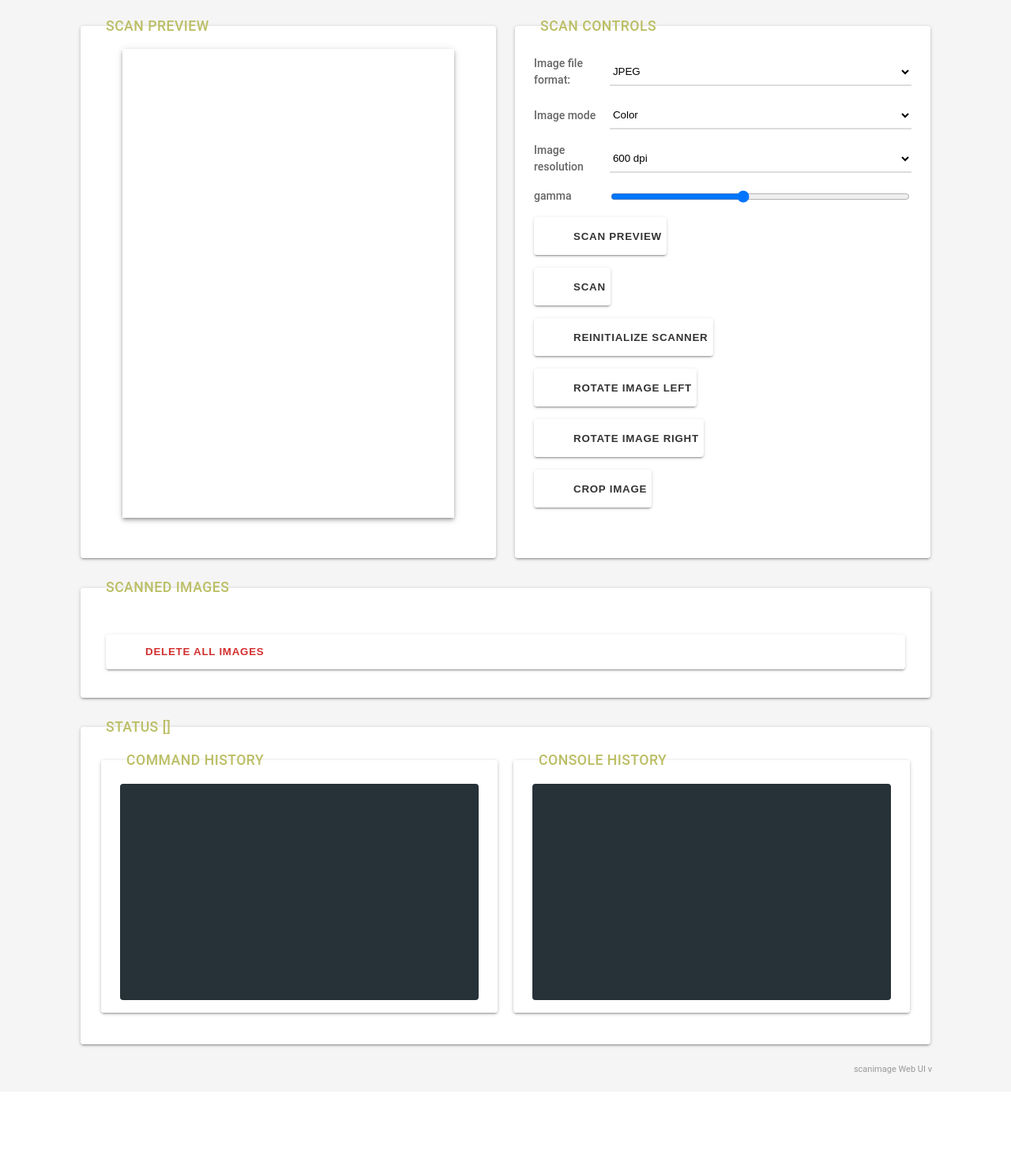
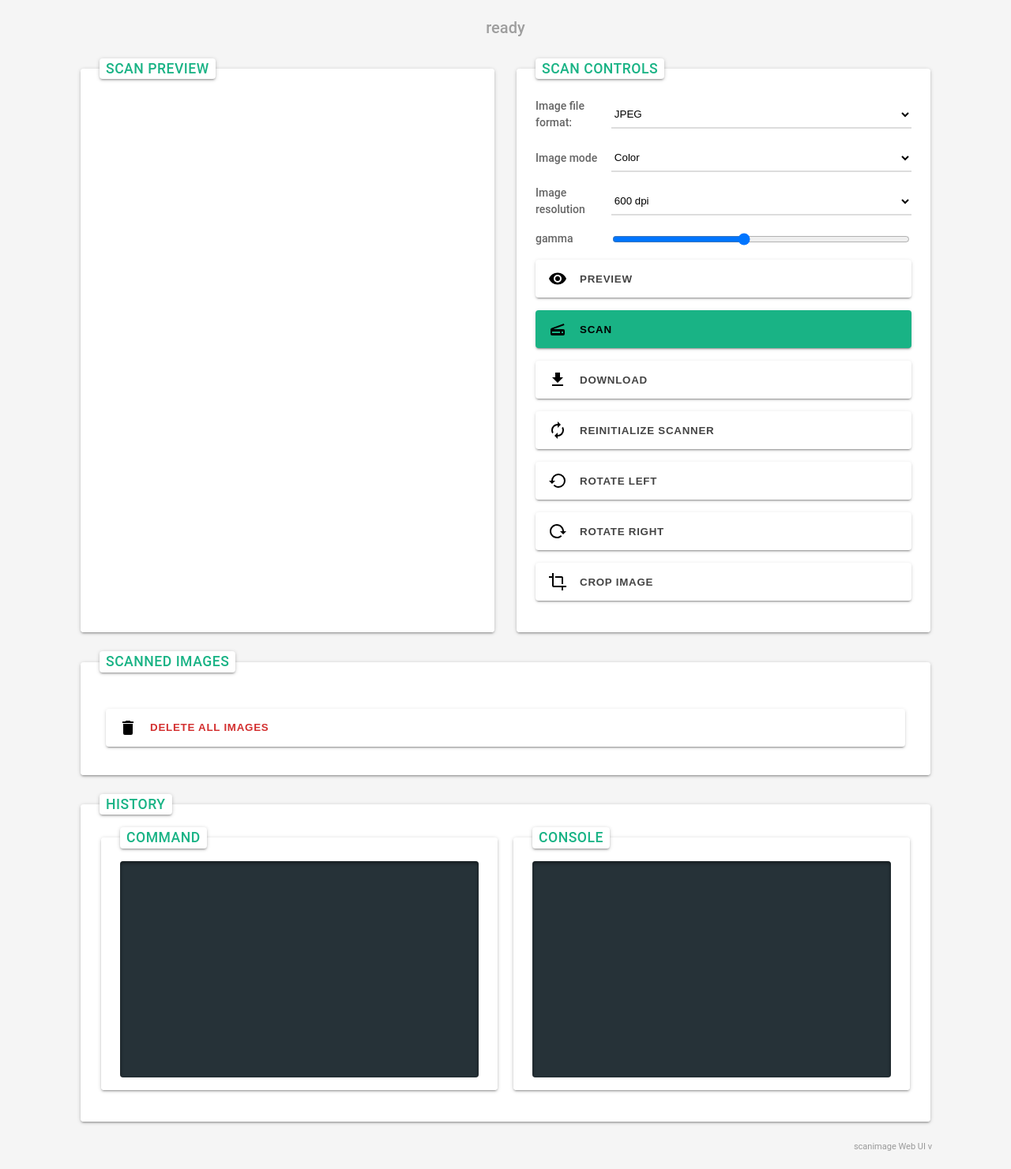
Before and after one commit to R3tr0BoiDX/scanimage-webui, a Flask app: template scanimage_webui/templates/index.html in a window 1280 px wide. Shown: the whole page at 79% size. Before the commit the page ends 1360 px from the top, so only its background shows below. Run offline with Flask 3, Linux system fonts and the light colour scheme; the template is opened without the code that fills it, so the values that code supplies are empty.

Commit message:
Added download button of whatever the current preview is, fine tuned the style

```diff
--- a/scanimage_webui/app.py
+++ b/scanimage_webui/app.py
@@ -68,7 +68,7 @@ class WebUI:
         args = request.args
         format_ = args.get("format", "jpg")
         params = {
-            "mode": args.get("mode", "Color"),
+            "mode": args.get("mode", "Gray"),
             "format": args.get("format", "jpg"),
             "resolution": args.get("resolution", "300"),
             "gamma": args.get("gamma", "2.2"),
@@ -87,7 +87,7 @@ class WebUI:
         args = request.args
         filename = "scan-preview.jpeg"
         params = {
-            "mode": "Color",
+            "mode": "Gray",
             "format": "jpeg",
             "resolution": "75",
             "gamma": args.get("gamma", "2.2"),
--- a/scanimage_webui/libs/scanner.py
+++ b/scanimage_webui/libs/scanner.py
@@ -13,7 +13,7 @@ class Scanner:
 
     STATUS_ERROR = "error"
     STATUS_READY = "ready"
-    STATUS_PROCESSING = "processing"
+    STATUS_PROCESSING = "scanning"
 
     def __init__(self, scans_path: str):
         self._scanner_device: Optional[str] = None
--- a/scanimage_webui/static/css/app.css
+++ b/scanimage_webui/static/css/app.css
@@ -1,14 +1,21 @@
+:root {
+  --primary-color: #19b385;
+  --secondary-color: #f1e3b6;
+  --background-color: #f5f5f5;
+}
+
 /* --- Global & Typography --- */
 body {
   font-family: Roboto, -apple-system, BlinkMacSystemFont, "Segoe UI", Helvetica,
     Arial, sans-serif;
   font-size: 14px;
-  background-color: #f5f5f5;
+  background-color: var(--background-color);
   color: #333;
   line-height: 1.5;
+  margin: 0;
 }
 
-/* --- Layout & Containers --- */
+/* --- Layout --- */
 #main-container {
   max-width: 1080px;
   margin: 20px auto;
@@ -28,8 +35,8 @@ fieldset {
 
 /* Card Titles */
 legend {
-  background-color: transparent;
-  color: #BBBE64;
+  background-color: white;
+  color: var(--primary-color);
   padding: 0 8px;
   font-weight: 500;
   font-size: 1.1rem;
@@ -37,9 +44,12 @@ legend {
   border: none;
   text-transform: uppercase;
   letter-spacing: 0.5px;
+  border-radius: 4px;
+  box-shadow: 0 2px 2px 0 rgba(0, 0, 0, 0.14),
+    0 3px 1px -2px rgba(0, 0, 0, 0.12), 0 1px 5px 0 rgba(0, 0, 0, 0.2);
 }
 
-/* --- Scan Preview Area --- */
+/* --- Scan Preview --- */
 #scan-preview > div {
   display: flex;
   justify-content: center;
@@ -52,8 +62,6 @@ legend {
   margin: 0 auto;
   border: none;
   background-color: white;
-  box-shadow: 0 4px 5px 0 rgba(0, 0, 0, 0.14), 0 1px 10px 0 rgba(0, 0, 0, 0.12),
-    0 2px 4px -1px rgba(0, 0, 0, 0.3);
 }
 
 #scan-preview .content {
@@ -62,7 +70,7 @@ legend {
   height: 100%;
 }
 
-/* --- Control Layouts --- */
+/* --- Controls Layout --- */
 #scanned-images-buttons {
   margin: 16px 4px;
   padding: 4px;
@@ -77,7 +85,7 @@ legend {
   flex-flow: row;
   justify-content: space-between;
   flex-grow: 1;
-  gap: 20px;
+  gap: 24px;
 }
 
 .scan fieldset {
@@ -97,7 +105,7 @@ legend {
   font-weight: 500;
 }
 
-/* --- Form Elements --- */
+/* --- Inputs & Selects --- */
 .scan-controls select {
   height: 36px;
   font-weight: normal;
@@ -111,7 +119,7 @@ legend {
 
 .scan-controls select:focus {
   outline: none;
-  border-bottom-color: #1976d2;
+  border-bottom-color: var(--primary-color);
 }
 
 #scan-control-range-gamma {
@@ -133,7 +141,8 @@ legend {
     0 1px 5px 0 rgba(0, 0, 0, 0.12);
   cursor: pointer;
   transition: box-shadow 0.2s, background-color 0.2s;
-  color: #333;
+  color: #444;
+  height: 48px;
 }
 
 .scan-controls div button:hover,
@@ -146,48 +155,113 @@ legend {
 
 .scan-controls div button:active,
 .image-buttons button:active {
-  box-shadow: 0 5px 5px -3px rgba(0, 0, 0, 0.2),
-    0 8px 10px 1px rgba(0, 0, 0, 0.14), 0 3px 14px 2px rgba(0, 0, 0, 0.12);
   background-color: #eee;
+  box-shadow: inset 0 2px 4px 0 rgba(0, 0, 0, 0.1);
 }
 
-.scan-controls button {
-  height: 48px;
-  font-weight: bold;
+.scan-controls div button {
+  width: 100%;
 }
 
-#scan-control-btn-preview,
-#scan-control-btn-scan,
-#scan-control-btn-scan-reinitialize,
-#scan-control-btn-rotate-image-left,
-#scan-control-btn-rotate-image-right,
-#scan-control-btn-crop-image,
-#scan-control-btn-crop-coord,
-#images-button-delete-all {
-  padding-left: 50px;
+/* --- Buttons with Icons --- */
+#scan-control-btn-preview {
+  background-image: url(/static/img/eye.svg);
+  background-position: 16px center;
+  background-repeat: no-repeat;
+  background-size: 24px 24px;
+  padding-left: 56px;
+  text-align: left;
+}
+
+#scan-control-btn-scan {
+  background-image: url(/static/img/scanner.svg);
+  background-position: 16px center;
+  background-repeat: no-repeat;
+  background-size: 24px 24px;
+  padding-left: 56px;
+  text-align: left;
+  color: black;
+  background-color: var(--primary-color);
+}
+
+#scan-control-btn-scan-reinitialize {
+  background-image: url(/static/img/autorenew.svg);
+  background-position: 16px center;
+  background-repeat: no-repeat;
+  background-size: 24px 24px;
+  padding-left: 56px;
+  text-align: left;
+}
+
+#scan-control-btn-rotate-image-left {
+  background-image: url(/static/img/restore.svg);
+  background-position: 16px center;
+  background-repeat: no-repeat;
+  background-size: 24px 24px;
+  padding-left: 56px;
+  text-align: left;
+}
+
+#scan-control-btn-rotate-image-right {
+  background-image: url(/static/img/reload.svg);
+  background-position: 16px center;
+  background-repeat: no-repeat;
+  background-size: 24px 24px;
+  padding-left: 56px;
+  text-align: left;
+}
+
+#scan-control-btn-crop-image {
+  background-image: url(/static/img/crop.svg);
+  background-position: 16px center;
+  background-repeat: no-repeat;
+  background-size: 24px 24px;
+  padding-left: 56px;
+  text-align: left;
+}
+
+#scan-control-btn-crop-coord {
+  background-image: url(/static/img/crop.svg);
+  background-position: 16px center;
+  background-repeat: no-repeat;
+  background-size: 24px 24px;
+  padding-left: 56px;
+  text-align: left;
+}
+
+#scan-control-btn-download {
+  background-image: url(/static/img/download.svg);
+  background-position: 16px center;
+  background-repeat: no-repeat;
+  background-size: 24px 24px;
+  padding-left: 56px;
   text-align: left;
 }
 
 #images-button-delete-all {
+  background-image: url(/static/img/delete.svg);
+  background-position: 16px center;
+  background-repeat: no-repeat;
+  background-size: 24px 24px;
+  width: 100%;
+  padding-left: 56px;
+  text-align: left;
   color: #d32f2f;
-  width: 100%;
-  height: 44px;
   margin-top: 10px;
 }
 
-/* --- Status Areas --- */
+/* --- Status Text --- */
 #scan-control-status {
   text-align: center;
   font-size: 20px;
   font-weight: 500;
-  padding-top: 24px;
+  padding-bottom: 24px;
   color: #9e9e9e;
 }
 
 /* --- Image Gallery Grid --- */
 .image-container {
   width: 200px;
-  height: auto; /* let it grow if needed */
   min-height: 280px;
   float: left;
   border: none;
@@ -218,6 +292,7 @@ legend {
   justify-content: center;
   padding: 8px 0;
   background-color: #fafafa;
+  border-radius: 2px;
 }
 
 .image-desc {
@@ -229,6 +304,7 @@ legend {
   font-size: 13px;
   display: block;
   margin-bottom: 4px;
+  word-break: break-all;
 }
 .filesize {
   white-space: nowrap;
@@ -239,8 +315,9 @@ legend {
 
 .image-buttons button {
   width: 100%;
-  height: 36px;
-  font-size: 12px;
+  height: 32px;
+  font-size: 11px;
+  margin-top: 8px;
 }
 
 /* --- Logs & History --- */
@@ -253,10 +330,11 @@ legend {
   max-height: 250px;
   background-color: #263238;
   color: #80cbc4;
-  font-family: "Roboto Mono", monospace;
+  font-family: "Roboto Mono", Consolas, monospace;
   padding: 12px;
   border-radius: 4px;
   font-size: 12px;
+  box-shadow: inset 0 2px 4px 0 rgba(0, 0, 0, 0.5);
 }
 
 .history {
--- a/scanimage_webui/static/js/app.js
+++ b/scanimage_webui/static/js/app.js
@@ -29,7 +29,7 @@ class App {
       ["75", "75 dpi"],
     ];
     this.config.scannerStatusReady = "ready";
-    this.config.scannerStatusProcessing = "processing";
+    this.config.scannerStatusProcessing = "scanning";
     this.config.scannerStatusError = "error";
     this._lastAppStatus = "";
     this._interval = null;
@@ -52,6 +52,7 @@ class App {
 
   _renderUI() {
     let ui = `
+    <div id="scan-control-status">ready</div>
 		<div class="scan">
 			<fieldset>
 				<legend>Scan preview</legend>
@@ -65,16 +66,16 @@ class App {
 						<div><label for="scan-control-select-mode">Image mode</label><select id="scan-control-select-mode"></select></div>
 						<div><label for="scan-control-select-resolution">Image resolution</label><select id="scan-control-select-resolution"></select></div>
 						<div><label for="scan-control-range-gamma">gamma</label><input type="range" id="scan-control-range-gamma" min="0" max="5" step="0.1" value="2.2"></div>
-						<div><button id="scan-control-btn-preview">Scan preview</button></div>
+						<div><button id="scan-control-btn-preview">Preview</button></div>
 						<div><button id="scan-control-btn-scan">Scan</button></div>
+            <div><button id="scan-control-btn-download">Download</button></div>
 						<div><button id="scan-control-btn-scan-reinitialize">Reinitialize scanner</button></div>
-						<div><button id="scan-control-btn-rotate-image-left">Rotate image left</button></div>
-						<div><button id="scan-control-btn-rotate-image-right">Rotate image right</button></div>
+						<div><button id="scan-control-btn-rotate-image-left">Rotate left</button></div>
+						<div><button id="scan-control-btn-rotate-image-right">Rotate right</button></div>
 						<div><button id="scan-control-btn-crop-image">Crop image</button></div>
 						<div id="scan-preview-crop-info"></div>
 					</div>
 					<div class="flex-row-item">
-						<div id="scan-control-status"></div>
 					</div>
 				</div>
 			</fieldset>
@@ -88,17 +89,17 @@ class App {
 			</div>
 		</fieldset>
 		<fieldset>
-			<legend>Status [<span id="status"></span>]</legend>
+			<legend>History</legend>
 			<div class="history">
 				<div>
 					<fieldset>
-						<legend>Command history</legend>
+						<legend>Command</legend>
 						<code id="status-command-history"></code>
 					</fieldset>
 				</div>
 				<div>
 					<fieldset>
-						<legend>Console history</legend>
+						<legend>Console</legend>
 						<code id="status-console-history"></code>
 					</fieldset>
 				</div>
@@ -117,9 +118,14 @@ class App {
       "scan-control-select-resolution",
       this.config.resolutionChoices
     );
+
     this.$("#scan-control-btn-preview").click(() => {
       this._runScanPreview();
       this._startGetAppStatusInterval();
+    });
+
+    this.$("#scan-control-btn-download").click(() => {
+      this._downloadImage();
     });
 
     this.$("#scan-control-btn-scan").click(() => {
@@ -231,6 +237,21 @@ class App {
       this._imagePreviewFileName = data["filename"];
       this._getAppStatus();
     });
+  }
+
+  _downloadImage() {
+    let img = document.querySelector('#scan-preview img.content');
+    if (!img) return alert("No image found!");
+
+    // Create a temporary link to trigger download
+    let link = document.createElement('a');
+    link.href = img.src;
+
+    // Optional: filename from the URL
+    link.download = img.src.split('/').pop().split('?')[0];
+    document.body.appendChild(link);
+    link.click();
+    document.body.removeChild(link);
   }
 
   _runScan() {
--- a/scanimage_webui/templates/index.html
+++ b/scanimage_webui/templates/index.html
@@ -5,7 +5,8 @@
     <title>scanimage Web UI</title>
     <link
       rel="shortcut icon"
-      href="{{ url_for('static', filename='img/scan-icon.png')}}"
+      type="image/svg+xml"
+      href="{{ url_for('static', filename='img/scanner.svg')}}"
     />
     <link
       href="{{ url_for('static', filename='css/app.css')}}?v={{data.version}}"
```
Also changed, not shown: README.md, scanimage-webui.png, scanimage_webui/static/img/download.svg (added), 1 other file.
